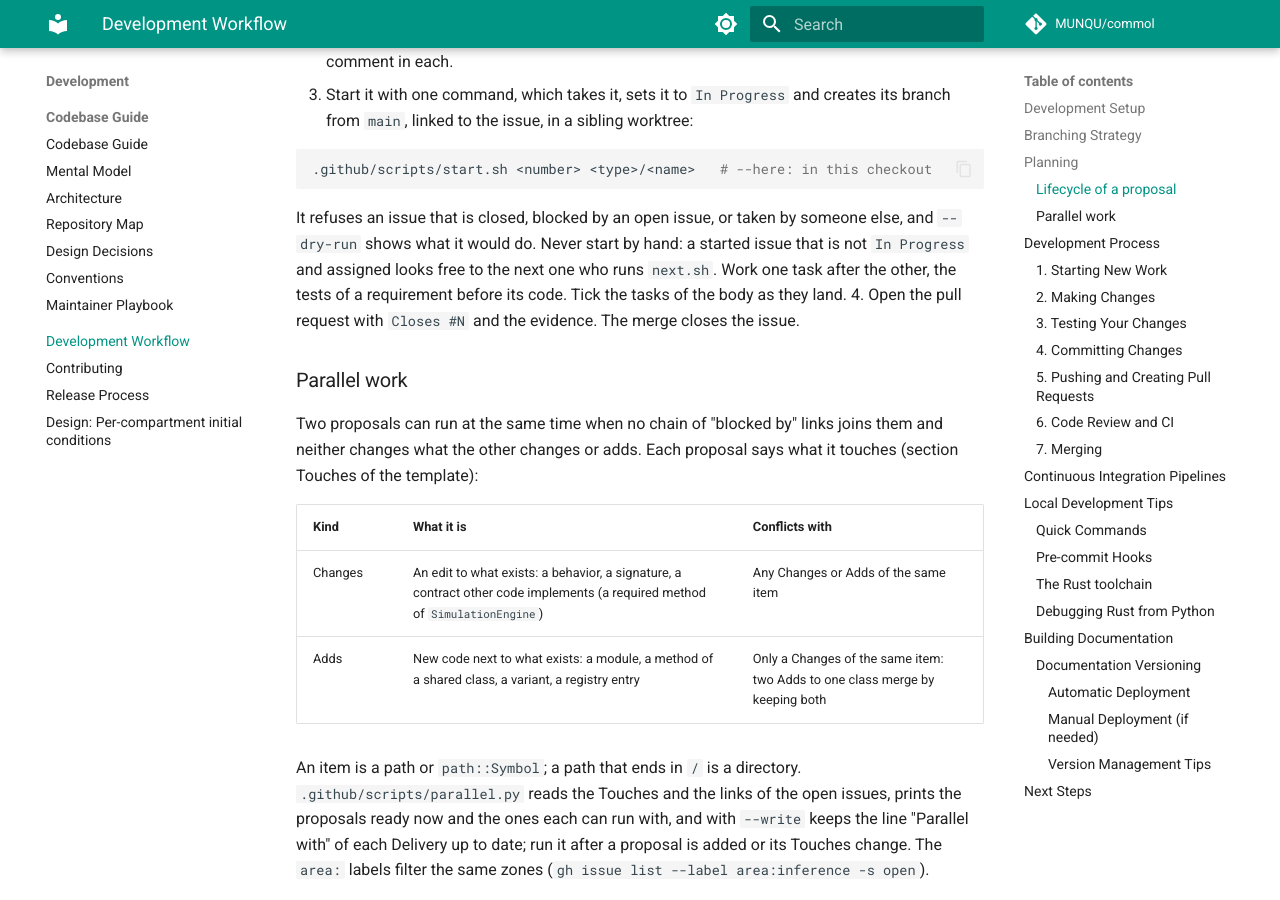
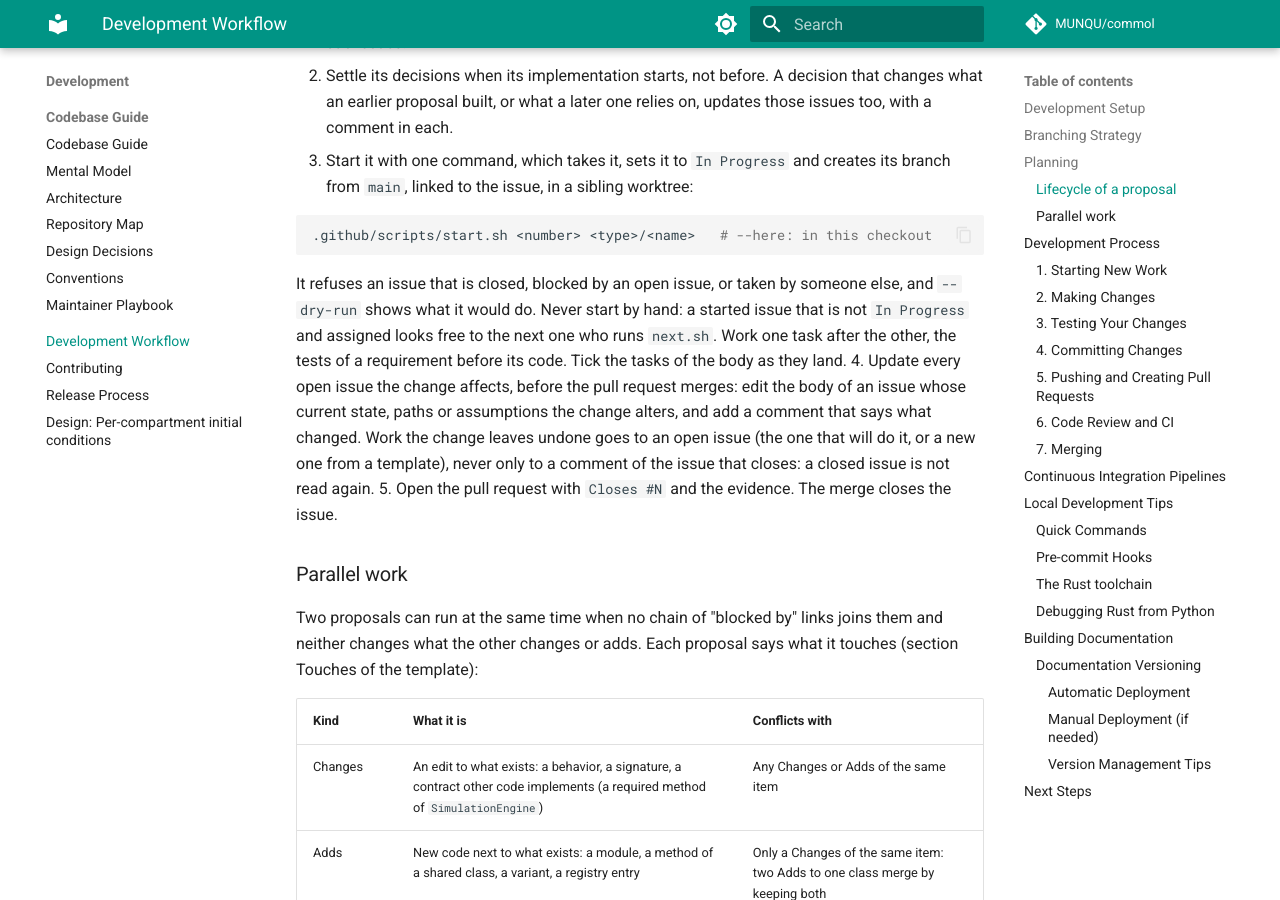
Before and after one commit to MUNQU/commol, an MkDocs documentation site: the page built from docs/development/workflow.md, in a window 1280 px wide and 900 px high, scrolled down 2872 px. Built offline with MkDocs 1.6.1 and Material for MkDocs 9.7.7, drawn with Linux system fonts in a browser that asks for light colours; comment, search, counter and statistics services are not loaded; the version menu is left out; some of the changed text lies outside the part shown.

Commit message:
docs(workflow): every change updates the issues it affects

```diff
--- a/docs/development/workflow.md
+++ b/docs/development/workflow.md
@@ -56,6 +56,7 @@ Planned work lives in GitHub issues, written from the templates of
 |---|---|
 | The specification of a change | The body of its issue |
 | Decisions and findings during the work | Comments of the issue (`L<n> (decision|implementation): …`), and the Decisions table of the body |
+| What a change does to other work | The bodies and comments of the open issues it affects; work it leaves undone, in an open issue |
 | Order and dependencies | "Blocked by" links between issues; "Why here" in the Delivery of a proposal |
 | Releases | A milestone per release, and its release issue |
 | Status | The [commol project](https://github.com/orgs/MUNQU/projects/1): "Board" by status, "By release" by milestone |
@@ -118,7 +119,13 @@ gh project item-edit --project-id PVT_kwDODcfAw84BnXyo --id "$item" \
    a started issue that is not `In Progress` and assigned looks free to the
    next one who runs `next.sh`. Work one task after the other, the tests of a
    requirement before its code. Tick the tasks of the body as they land.
-4. Open the pull request with `Closes #N` and the evidence. The merge closes
+4. Update every open issue the change affects, before the pull request
+   merges: edit the body of an issue whose current state, paths or
+   assumptions the change alters, and add a comment that says what changed.
+   Work the change leaves undone goes to an open issue (the one that will do
+   it, or a new one from a template), never only to a comment of the issue
+   that closes: a closed issue is not read again.
+5. Open the pull request with `Closes #N` and the evidence. The merge closes
    the issue.
 
 ### Parallel work
```
Also changed, not shown: AGENTS.md (+1 -1 lines), .github/PULL_REQUEST_TEMPLATE.md.
